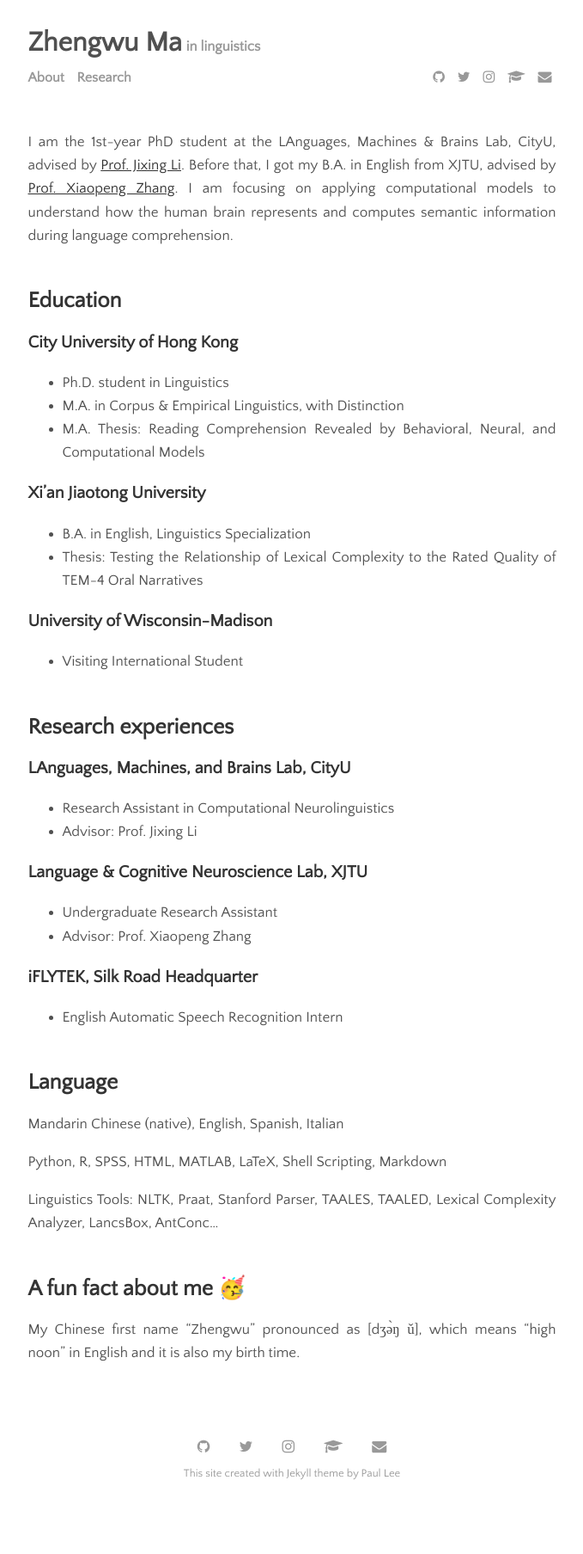
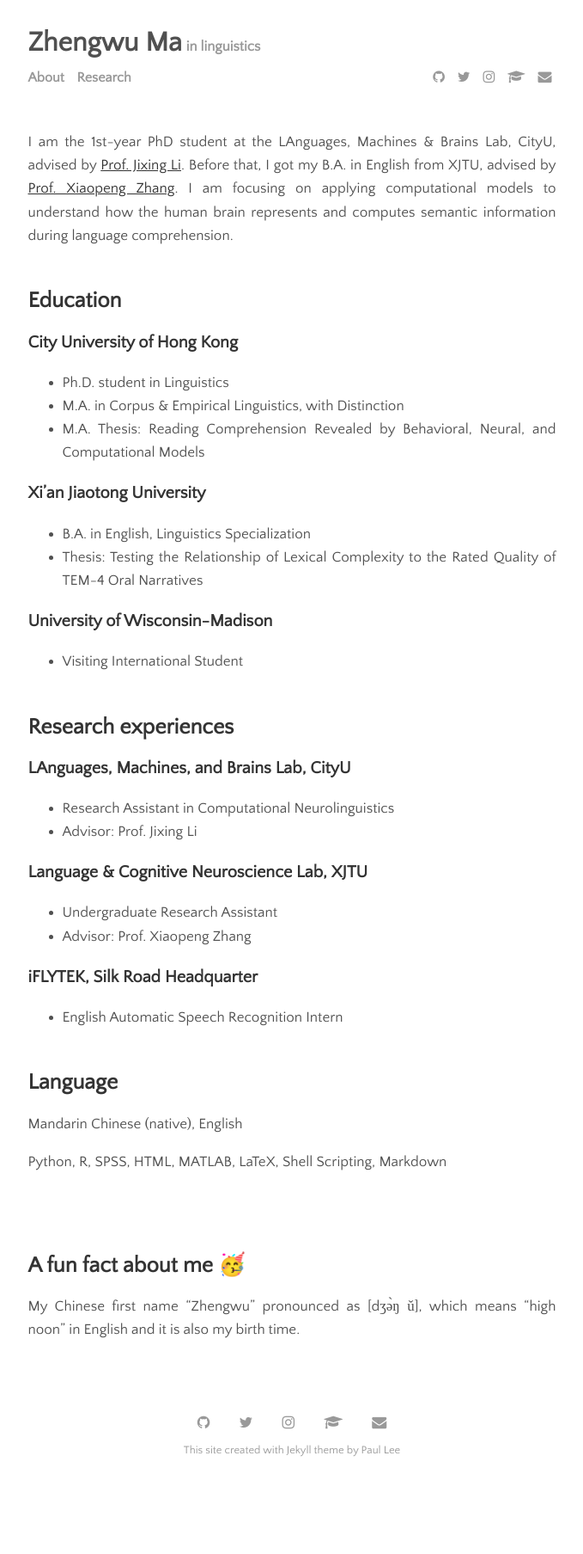
Before and after one commit to zhengwuma/zhengwuma.github.io, a Jekyll site: the page built from menu/about.md, in a window 1280 px wide. Shown: the whole page at 86% size, without its empty margins (300-979 px from the left). Built offline with Jekyll 4.4.1, drawn with Linux system fonts in a browser that asks for light colours; after the commit the page ends 1780 px from its top, so only the background shows below that.

Commit message:
Update about.md

```diff
--- a/menu/about.md
+++ b/menu/about.md
@@ -34,11 +34,10 @@ I am the 1st-year PhD student at the LAnguages, Machines & Brains Lab, CityU, ad
 <br><br>
 
 ## Language
-Mandarin Chinese (native), English, Spanish, Italian
+Mandarin Chinese (native), English
 
 Python, R, SPSS, HTML, MATLAB, LaTeX, Shell Scripting, Markdown
 
-Linguistics Tools: NLTK, Praat, Stanford Parser, TAALES, TAALED, Lexical Complexity Analyzer, LancsBox, AntConc...
 <br><br>
 ## A fun fact about me 🥳
 My Chinese first name "Zhengwu" pronounced as [dʒə̀ŋ ǔ], which means "high noon" in English and it is also my birth time.
```
